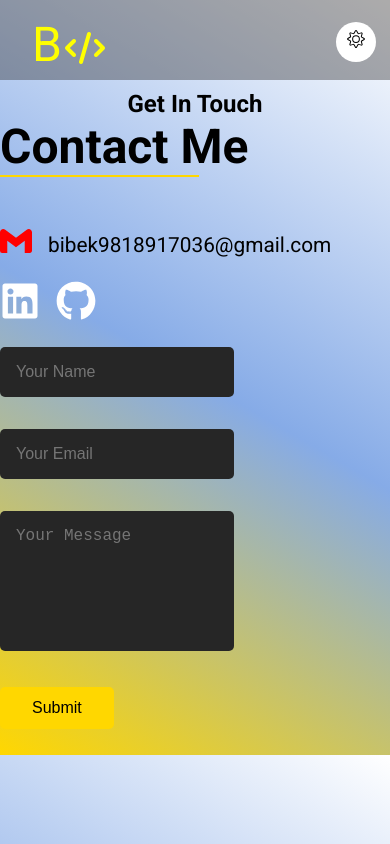
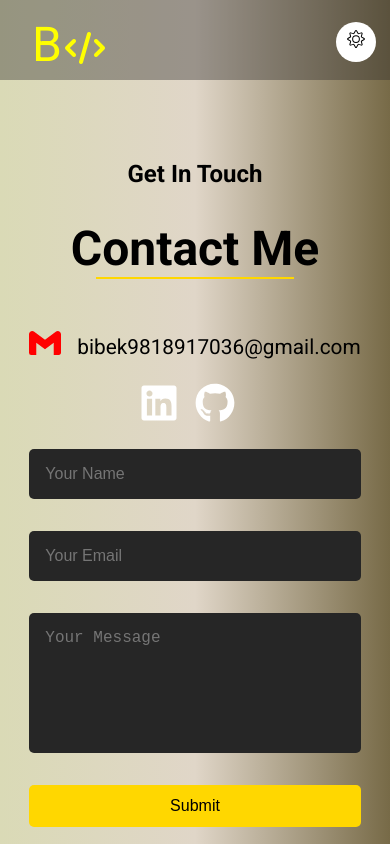
Before and after one commit to bibek190/myPortfolio, a React (Create React App) app: page /contact in a window 390 px wide. Built offline with nearby package versions, Linux system fonts and the light colour scheme.

Commit message:
media query works

```diff
--- a/src/App.css
+++ b/src/App.css
@@ -21,6 +21,8 @@ body {
   color: white;
 }
 .light-theme {
-  background: linear-gradient(30deg, gold, #86abe7, #ffffff);
+  /* background: linear-gradient(60deg, #e0d2c7, #739d96); */
+  background: linear-gradient(90deg, #dadab6, #e0d6c8, rgb(119, 106, 71));
+
   color: black;
 }
--- a/src/components/About/About.css
+++ b/src/components/About/About.css
@@ -46,3 +46,11 @@
   max-width: 45rem;
   padding: 0 2rem;
 }
+
+@media screen and (max-width: 600px) {
+  .right-content {
+    display: flex;
+    flex-wrap: wrap;
+    padding: 1rem;
+  }
+}
--- a/src/components/Contact/Contact.css
+++ b/src/components/Contact/Contact.css
@@ -1,6 +1,5 @@
 .contact {
-  height: 80vh;
-  /* background-color: rgb(86, 84, 81); */
+  padding-top: 5rem; /* background-color: rgb(86, 84, 81); */
 }
 
 .contact {
@@ -75,3 +74,22 @@ form textarea {
 form textarea {
   resize: none;
 }
+
+@media screen and (max-width: 600px) {
+  .contact-box {
+    display: inline-block;
+    overflow: hidden;
+    min-width: 20rem;
+  }
+  .contact-left {
+    padding-top: 2rem;
+    display: flex;
+    flex-direction: column;
+    align-items: center;
+    justify-content: center;
+  }
+  .contact-form {
+    display: flex;
+    flex-direction: column;
+  }
+}
--- a/src/components/navbar/Navbar.css
+++ b/src/components/navbar/Navbar.css
@@ -21,6 +21,7 @@
   display: flex;
   gap: 0.2rem;
   color: rgb(255, 255, 0);
+  /* color: rgb(227, 80, 11); */
 }
 .logo span {
   font-size: 2rem;
@@ -110,6 +111,15 @@
 .listItem {
   padding: 0 5rem;
 }
+.contactLink {
+  text-decoration: none;
+  color: black;
+  transition: 0.5s ease;
+}
+.contactLink:hover {
+  background-color: gold;
+  transform: scale(1.02);
+}
 
 /* media query */
 
--- a/src/components/navbar/Navbar.jsx
+++ b/src/components/navbar/Navbar.jsx
@@ -7,6 +7,7 @@ import DarkMode from "../DarkMode/DarkMode";
 
 const Navbar = () => {
   const [showMenu, setShowMenu] = useState(false);
+
   return (
     <nav className="navbar">
       <div className="logo">
@@ -37,25 +38,27 @@ const Navbar = () => {
             Projects
           </Link>
         </li>
-        <FaTimes className="react-icons" />
       </ul>
-      <GiHamburgerMenu className="react-icons" />
+
       <div className="desktopMenuBtn">
         <DarkMode />
         <button className="desktopMenuButton contactLink">
-          <Link to="/contact">
-            Contact
-            <span>
-              <i class="fa-regular fa-message"></i>
-            </span>
+          <Link className="contactLink" to="/contact">
+            Contact Me
           </Link>
         </button>
       </div>
       {/* mobile */}
-      <GiHamburgerMenu
-        className="mobMenu"
-        onClick={() => setShowMenu(!showMenu)}
-      />
+
+      {showMenu ? (
+        <FaTimes className="mobMenu " onClick={() => setShowMenu(!showMenu)} />
+      ) : (
+        <GiHamburgerMenu
+          className="mobMenu"
+          onClick={() => setShowMenu(!showMenu)}
+        />
+      )}
+
       <ul className="navMenu" style={{ display: showMenu ? "flex" : "none" }}>
         <li>
           <Link to="/" className="listItem" onClick={() => setShowMenu(false)}>
```
